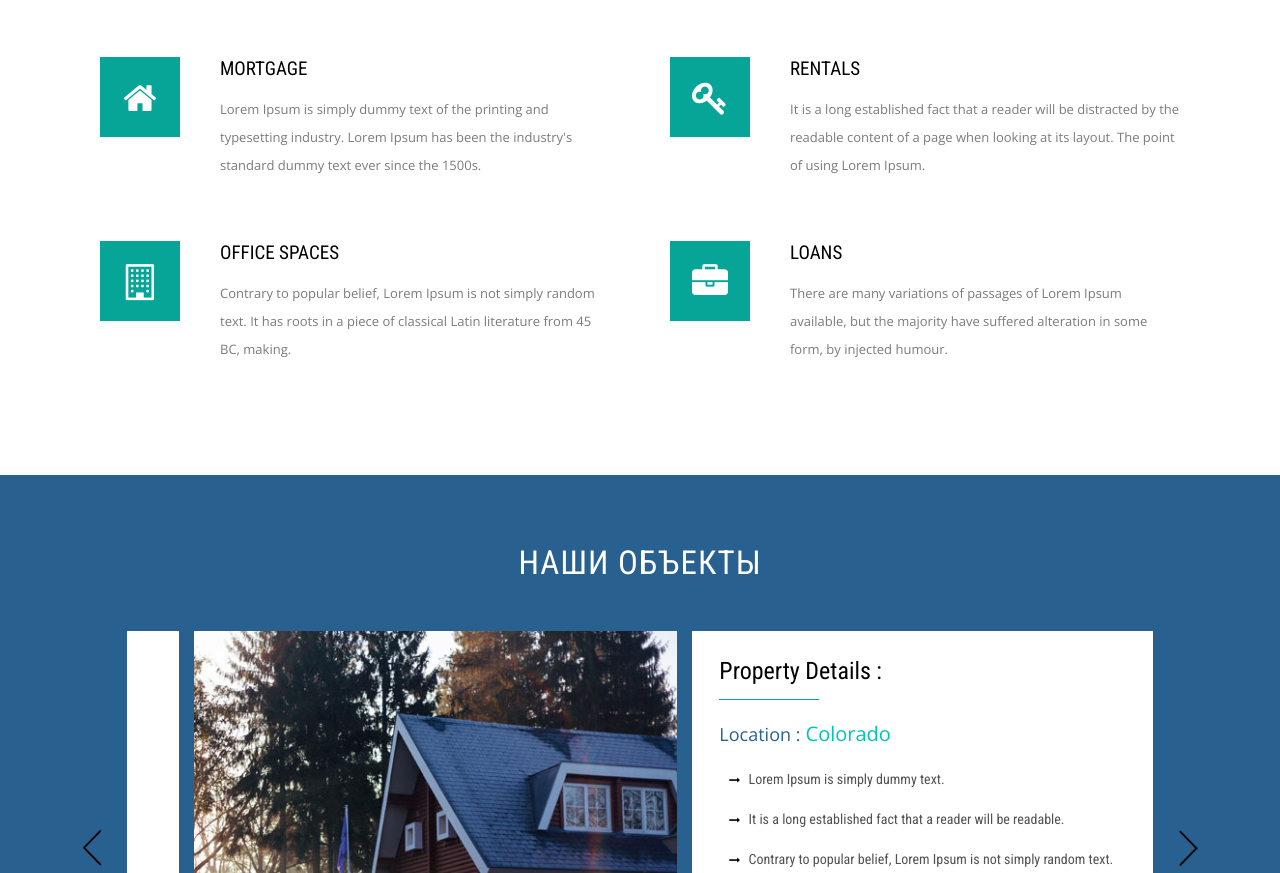
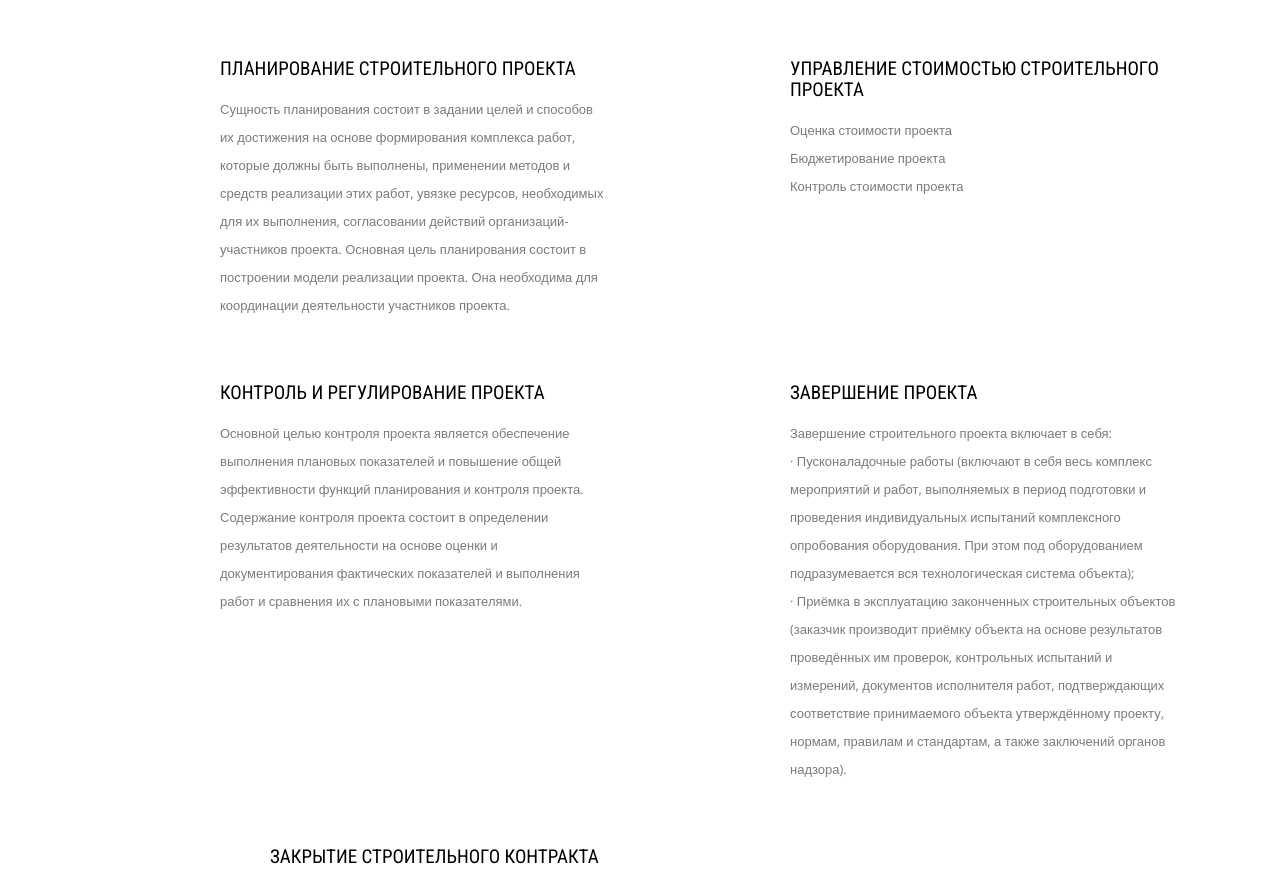
Before and after one commit to lloudb/-, a plain HTML site: page index.html in a window 1280 px wide. Shown: the part 739-1612 px from the top of the page. Drawn offline with nearby package versions, Linux system fonts and the light colour scheme.

Commit message:
Add files via upload

```diff
--- a/index.html
+++ b/index.html
@@ -58,7 +58,7 @@ License URL: http://creativecommons.org/licenses/by/3.0/
 					<span class="icon-bar"></span>
 				  </button>
 				<div class="logo">
-					<h1><a href="index.html"><img width="100px" src="/images/logo.png"></a></h1>
+					<h1><a href="index.html"><img width="100px" src="images/logo.png"></a></h1>
 				</div>
 				</div>
 
@@ -211,25 +211,23 @@ License URL: http://creativecommons.org/licenses/by/3.0/
 				<div class="wthree_w3l_grids">
 					<div class="col-md-6 wthree_w3l_grid">
 						<div class="col-xs-3 wthree_w3l_grid-left">
-							<div class="wthree_w3l_grid-left1">
-								<i class="fa fa-home" aria-hidden="true"></i>
-							</div>
 						</div>
 						<div class="col-xs-9 wthree_w3l_grid-right">
-							<h4>Mortgage</h4>
-							<p>Lorem Ipsum is simply dummy text of the printing and typesetting industry. Lorem Ipsum has been the industry's standard dummy text ever since the 1500s.</p>
+							<h4>Планирование строительного проекта</h4>
+							<p>Сущность планирования состоит в задании целей и способов их достижения на основе формирования комплекса работ, которые должны быть выполнены, применении методов и средств реализации этих работ, увязке ресурсов, необходимых для их выполнения, согласовании действий организаций-участников проекта. Основная цель планирования состоит в построении модели реализации проекта. Она необходима для координации деятельности участников проекта. </p>
 						</div>
 						<div class="clearfix"> </div>
 					</div>
 					<div class="col-md-6 wthree_w3l_grid wow fadeInRight animated" data-wow-delay=".5s">
 						<div class="col-xs-3 wthree_w3l_grid-left">
-							<div class="wthree_w3l_grid-left1">
-								<i class="fa fa-key" aria-hidden="true"></i>
-							</div>
 						</div>
 						<div class="col-xs-9 wthree_w3l_grid-right">
-							<h4>Rentals</h4>
-							<p>It is a long established fact that a reader will be distracted by the readable content of a page when looking at its layout. The point of using Lorem Ipsum.</p>
+							<h4>Управление стоимостью строительного проекта</h4>
+							<p>
+								Оценка стоимости проекта<br>
+								Бюджетирование проекта<br>
+								Контроль стоимости проекта<br>
+							</p>
 						</div>
 						<div class="clearfix"> </div>
 					</div>
@@ -238,30 +236,40 @@ License URL: http://creativecommons.org/licenses/by/3.0/
 				<div class="wthree_w3l_grids">
 					<div class="col-md-6 wthree_w3l_grid wow fadeInLeft animated" data-wow-delay=".5s">
 						<div class="col-xs-3 wthree_w3l_grid-left">
-							<div class="wthree_w3l_grid-left1">
-								<i class="fa fa-building-o" aria-hidden="true"></i>
-							</div>
 						</div>
 						<div class="col-xs-9 wthree_w3l_grid-right">
-							<h4>Office spaces</h4>
-							<p>Contrary to popular belief, Lorem Ipsum is not simply random text. It has roots in a piece of classical Latin literature from 45 BC, making.</p>
+							<h4>Контроль и регулирование проекта</h4>
+							<p>Основной целью контроля проекта является обеспечение выполнения плановых показателей и повышение общей эффективности функций планирования и контроля проекта. Содержание контроля проекта состоит в определении результатов деятельности на основе оценки и документирования фактических показателей и выполнения работ и сравнения их с плановыми показателями. </p>
 						</div>
 						<div class="clearfix"> </div>
 					</div>
 					<div class="col-md-6 wthree_w3l_grid wow fadeInRight animated" data-wow-delay=".5s">
 						<div class="col-xs-3 wthree_w3l_grid-left">
-							<div class="wthree_w3l_grid-left1">
-								<i class="fa fa-briefcase" aria-hidden="true"></i>
-							</div>
 						</div>
 						<div class="col-xs-9 wthree_w3l_grid-right">
-							<h4>Loans</h4>
-							<p>There are many variations of passages of Lorem Ipsum available, but the majority have suffered alteration in some form, by injected humour.</p>
+							<h4>Завершение проекта</h4>
+							<p>Завершение строительного проекта включает в себя:<br>
+							· Пусконаладочные работы (включают в себя весь комплекс мероприятий и работ, выполняемых в период подготовки и проведения индивидуальных испытаний комплексного опробования оборудования. При этом под оборудованием подразумевается вся технологическая система объекта);<br>
+
+							· Приёмка в эксплуатацию законченных строительных объектов (заказчик производит приёмку объекта на основе результатов проведённых им проверок, контрольных испытаний и измерений, документов исполнителя работ, подтверждающих соответствие принимаемого объекта утверждённому проекту, нормам, правилам и стандартам, а также заключений органов надзора). </p>
 						</div>
 						<div class="clearfix"> </div>
 					</div>
 					<div class="clearfix"> </div>
 				</div>
+				<div class="col-md-12 wthree_w3l_grid wow fadeInLeft animated" data-wow-delay=".5s">
+						<div class="col-xs-3 col-md-1 wthree_w3l_grid-left">
+						</div>
+						<div class="col-xs-9 col-md-offset-1 wthree_w3l_grid-right">
+							<h4>Закрытие строительного контракта</h4>
+							<p>5. Закрытие строительного контракта. Основными этапами закрытия контракта являются:<br>
+							· проверка финансовой отчётности;<br>
+							· паспортизация;<br>
+							· выявление невыполненных обязательств;<br>
+							· завершение невыполненных обязательств;  </p>
+						</div>
+						<div class="clearfix"> </div>
+					</div>
 			</div>
 		</div>
 		<div class="properties">
```
